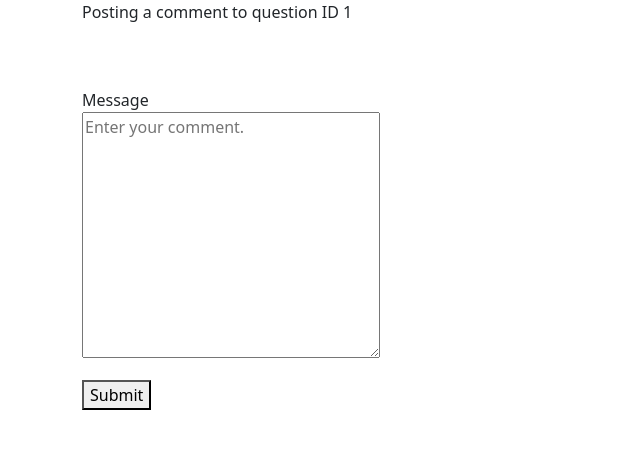
After one commit to snowymountainpass/AskMate, a Flask app: page /entry/1/comment in a window 1280 px wide. The commit adds this page. Shown: the top 449 px of the page, without its empty margins (0-640 px from the left). Run offline with Flask 2, Linux system fonts and the light colour scheme.

Commit message:
implement add question comment, display on page

```diff
--- a/main.py
+++ b/main.py
@@ -56,19 +56,24 @@ def sort_asc_votes():
 def get_entry(id):
     data_manager.increase_question_viewcount(id)
     entry = data_manager.get_question_at_id(id)
+
     try:
         answers = data_manager.get_answers_for_question(id)
+        question_comments = data_manager.get_comments_for_question(id)
+        answer_comments = None
 
     except TypeError:
         print("hahahaha i crashed stuff @ accessing an entry")
         answers = None
+        question_comments = None
+        answer_comments = None
 
     if not answers:
 
         return render_template("entry.html", entry=entry)
     else:
 
-        return render_template("entry.html", entry=entry, answers=answers)
+        return render_template("entry.html", entry=entry, answers=answers, question_comments=question_comments)
 
 
 @app.route("/enter-edit/<int:id>", methods=["GET"])
@@ -172,6 +177,16 @@ def downvote_answer(id, q_id):
 
 
 
+@app.route("/entry/<int:id>/comment", methods=["GET", "POST"])
+def add_comment_question(id):
+    if request.method == 'POST':
+        comment_message = request.form.get("message")
+        data_manager.inject_question_comment(id, comment_message)
+
+        return redirect(url_for("get_entry", id=id))
+
+    return render_template('post_comment.html', id=id)
+
 
 if __name__ == "__main__":
     app.run(debug=True)
--- a/static/main.css
+++ b/static/main.css
@@ -44,3 +44,13 @@
 }
 
 .dropdown-content a:hover {background-color: #ddd}
+
+
+.question_comment {
+            background-color: #f3e55b;
+            color: black;
+            border: 2px solid #f3e55b;
+            margin: 1px;
+            padding: 15px;
+
+        }
--- a/templates/base_template.html
+++ b/templates/base_template.html
@@ -34,6 +34,17 @@
             border: 2px solid lightblue;
             margin: 1px;
             padding: 15px;
+
+        }
+
+        .question_comment {
+            background-color: #f3e55b;
+            color: black;
+            border: 2px solid #f3e55b;
+            margin: 1px;
+            padding: 15px;
+
+        }
 
 
 
--- /dev/null
+++ b/templates/post_comment.html
@@ -0,0 +1,15 @@
+{% extends "base_template.html" %}
+{{ id }}
+{% block title %}Add a comment{% endblock %}
+
+{% block content %}
+<form action="{{ url_for('add_comment_question',id=id) }}" method="POST">
+  <p>Posting a comment to question ID {{id}}</p><br><br>
+
+    <p>
+        <label for="message">Message</label><br>
+        <textarea name="message" id="message" cols="30" rows="10" placeholder="Enter your comment." spellcheck="true"></textarea>
+    </p>
+    <p><button type="submit">Submit</button></p>
+</form>
+{% endblock %}
```
Also changed, not shown: data_manager.py (+37 -0 lines), templates/entry.html (+18 -3 lines).
